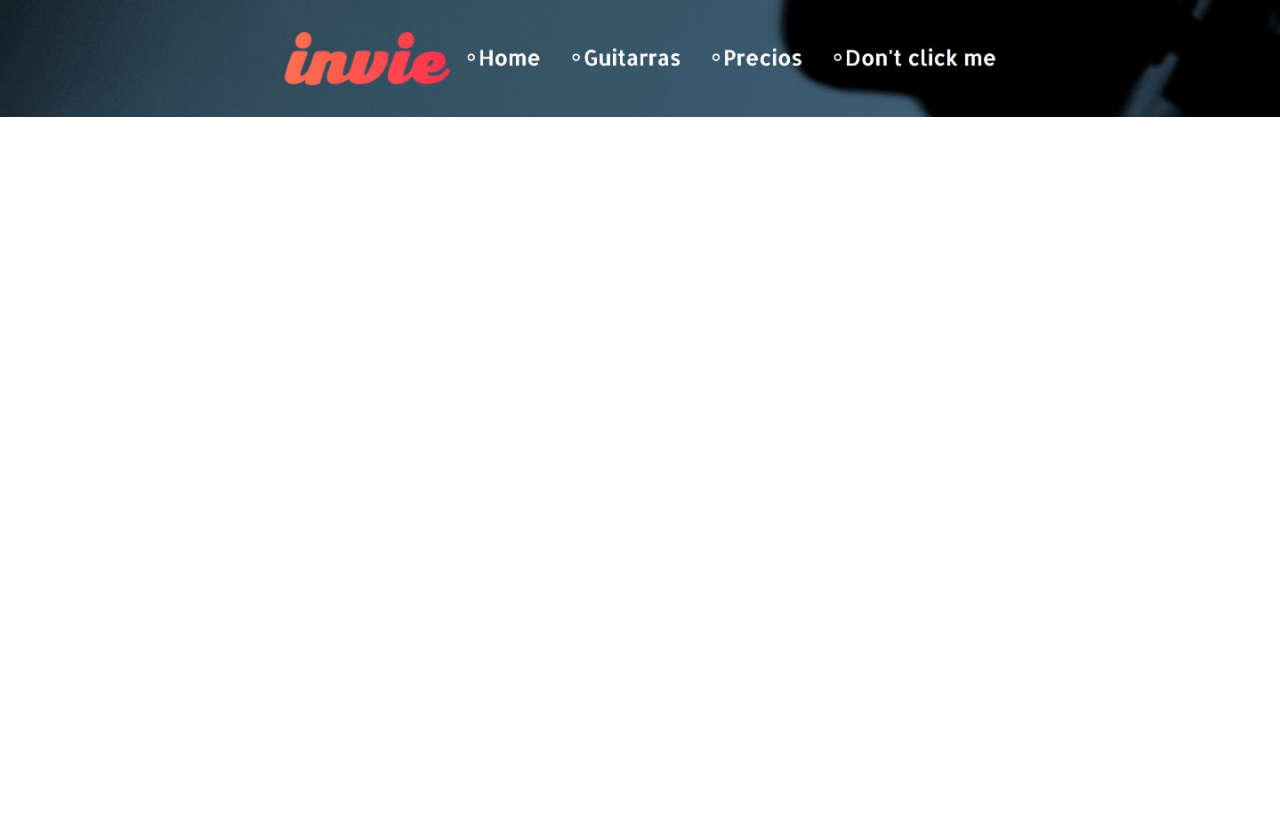
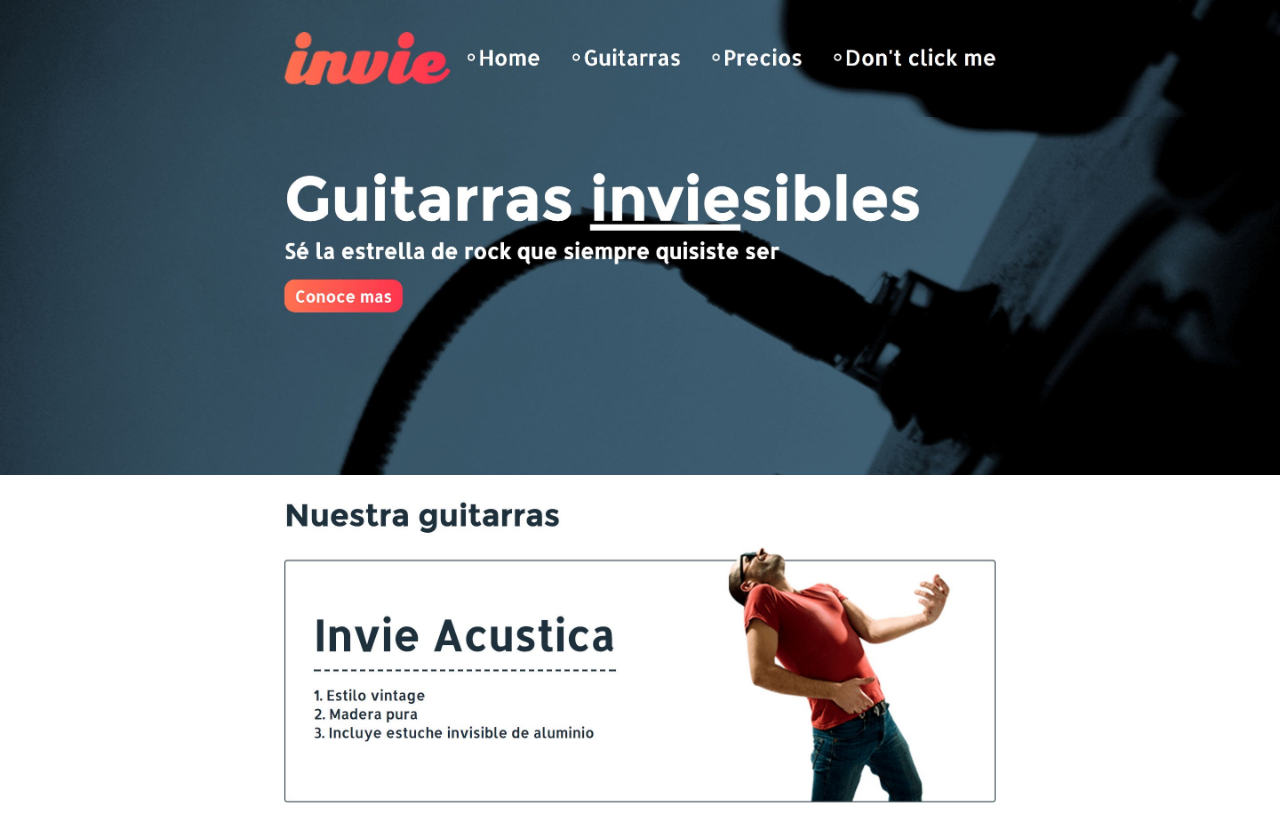
Before and after one commit to edwinandres/invie-github, a plain HTML site: page index.html in a window 1280 px wide. Drawn offline with Linux system fonts and the light colour scheme.

Commit message:
agregando acustica

```diff
--- a/index.html
+++ b/index.html
@@ -15,6 +15,8 @@
   </head>
   <body>
     <img src="img/header.jpg" alt="">
+    <img src="img/hero.jpg" alt="">
+    <img src="img/acustica.jpg" alt="">
 
   </body>
 </html>
```
Also changed, not shown: img/acustica.jpg (added).
